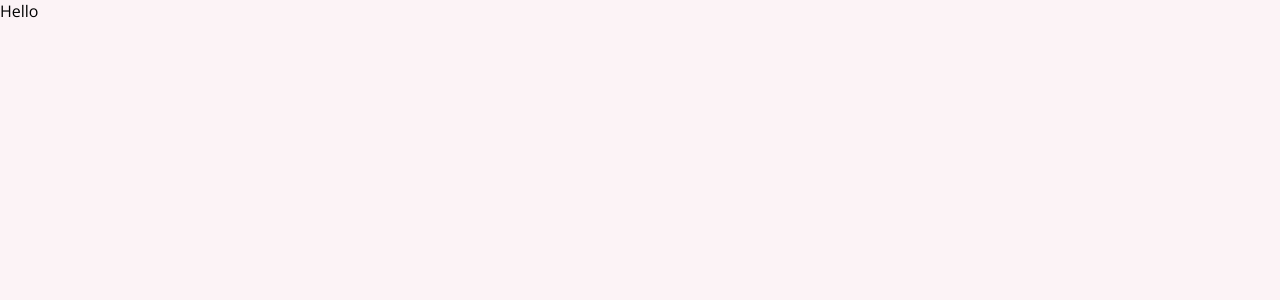
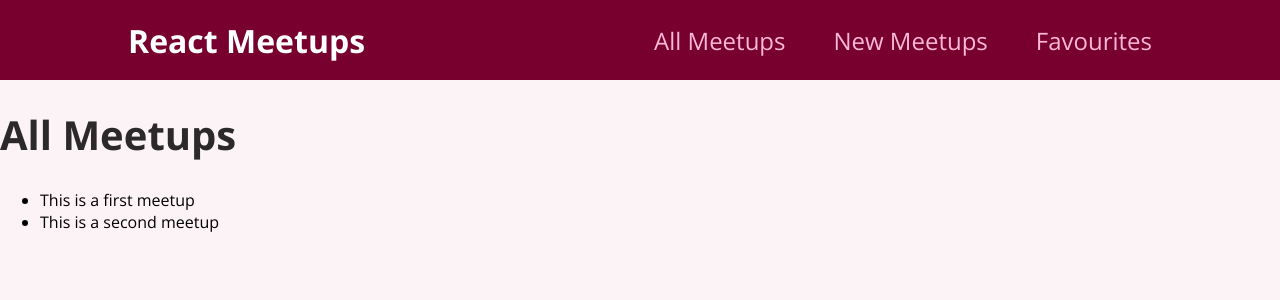
Before and after one commit to sfra6651/learning-apps, a React (Create React App) app: page / in a window 1280 px wide. Shown: the top 300 px of the page. Built offline with nearby package versions, Linux system fonts and the light colour scheme.

Commit message:
Routing and routing selection

```diff
--- a/src/App.js
+++ b/src/App.js
@@ -1,12 +1,19 @@
 import { BrowserRouter, Route, Routes } from "react-router-dom";
 import About from "./pages/About";
+import AllMeetUps from "./pages/AllMeetUps";
+import Favourites from "./pages/Favourites";
+import NewMeetUps from "./pages/NewMeetUps";
+import MainNavigation from "./components/layout/MainNavigation";
 
 function App() {
   return (
     <BrowserRouter>
+      <MainNavigation />
       <Routes>
-        <Route path="/" element={<div>Hello</div>}></Route>
+        <Route path="/" exact element={<AllMeetUps />}></Route>
         <Route path="/about" element={<About />}></Route>
+        <Route path="/favourites" element={<Favourites />}></Route>
+        <Route path="/newmeetups" element={<NewMeetUps />}></Route>
       </Routes>
     </BrowserRouter>
   );
--- /dev/null
+++ b/src/components/layout/MainNavigation.js
@@ -0,0 +1,25 @@
+import { Link } from "react-router-dom";
+import classes from "./MainNavigation.module.css";
+
+function MainNavigation() {
+  return (
+    <header className={classes.header}>
+      <div className={classes.logo}>React Meetups</div>
+      <nav>
+        <ul>
+          <li>
+            <Link to="/">All Meetups</Link>
+          </li>
+          <li>
+            <Link to="/newmeetups"> New Meetups</Link>
+          </li>
+          <li>
+            <Link to="/favourites">Favourites</Link>
+          </li>
+        </ul>
+      </nav>
+    </header>
+  );
+}
+
+export default MainNavigation;
--- /dev/null
+++ b/src/components/layout/MainNavigation.module.css
@@ -0,0 +1,47 @@
+.header {
+  width: 100%;
+  height: 5rem;
+  display: flex;
+  align-items: center;
+  justify-content: space-between;
+  background-color: #77002e;
+  padding: 0 10%;
+}
+
+.logo {
+  font-size: 2rem;
+  color: white;
+  font-weight: bold;
+}
+
+.header ul {
+  list-style: none;
+  margin: 0;
+  padding: 0;
+  display: flex;
+  align-items: baseline;
+}
+
+.header li {
+  margin-left: 3rem;
+}
+
+.header a {
+  text-decoration: none;
+  font-size: 1.5rem;
+  color: #fcb8d2;
+}
+
+.header a:hover,
+.header a:active,
+.header a.active {
+  color: white;
+}
+
+.badge {
+  background-color: #cc2062;
+  color: white;
+  border-radius: 12px;
+  padding: 0 1rem;
+  margin-left: 0.5rem;
+}
--- /dev/null
+++ b/src/components/meetups/MeetupList.js
@@ -0,0 +1,3 @@
+function MeetupList() {}
+
+export default MeetupList;
--- /dev/null
+++ b/src/components/meetups/MeetupList.module.css
@@ -0,0 +1,5 @@
+.list {
+  list-style: none;
+  margin: 0;
+  padding: 0;
+}
--- /dev/null
+++ b/src/pages/AllMeetUps.js
@@ -0,0 +1,35 @@
+const DUMMY_DATA = [
+  {
+    id: "m1",
+    title: "This is a first meetup",
+    image:
+      "https://upload.wikimedia.org/wikipedia/commons/thumb/d/d3/Stadtbild_M%C3%BCnchen.jpg/2560px-Stadtbild_M%C3%BCnchen.jpg",
+    address: "Meetupstreet 5, 12345 Meetup City",
+    description:
+      "This is a first, amazing meetup which you definitely should not miss. It will be a lot of fun!",
+  },
+  {
+    id: "m2",
+    title: "This is a second meetup",
+    image:
+      "https://upload.wikimedia.org/wikipedia/commons/thumb/d/d3/Stadtbild_M%C3%BCnchen.jpg/2560px-Stadtbild_M%C3%BCnchen.jpg",
+    address: "Meetupstreet 5, 12345 Meetup City",
+    description:
+      "This is a first, amazing meetup which you definitely should not miss. It will be a lot of fun!",
+  },
+];
+
+function AllMeetUps() {
+  return (
+    <div>
+      <h1>All Meetups</h1>
+      <ul>
+        {DUMMY_DATA.map((meetup) => {
+          return <li key={meetup.id}>{meetup.title}</li>;
+        })}
+      </ul>
+    </div>
+  );
+}
+
+export default AllMeetUps;
--- /dev/null
+++ b/src/pages/Favourites.js
@@ -0,0 +1,5 @@
+function Favourites() {
+  return <div> Favourites page</div>;
+}
+
+export default Favourites;
--- /dev/null
+++ b/src/pages/NewMeetUps.js
@@ -0,0 +1,5 @@
+function NewMeetUps() {
+  return <div> New Meet Ups page</div>;
+}
+
+export default NewMeetUps;
```
Also changed, not shown: src/components/meetups/MeetupItem.js (added, +19 -0 lines), src/components/meetups/MeetupItem.module.css (added, +46 -0 lines).
